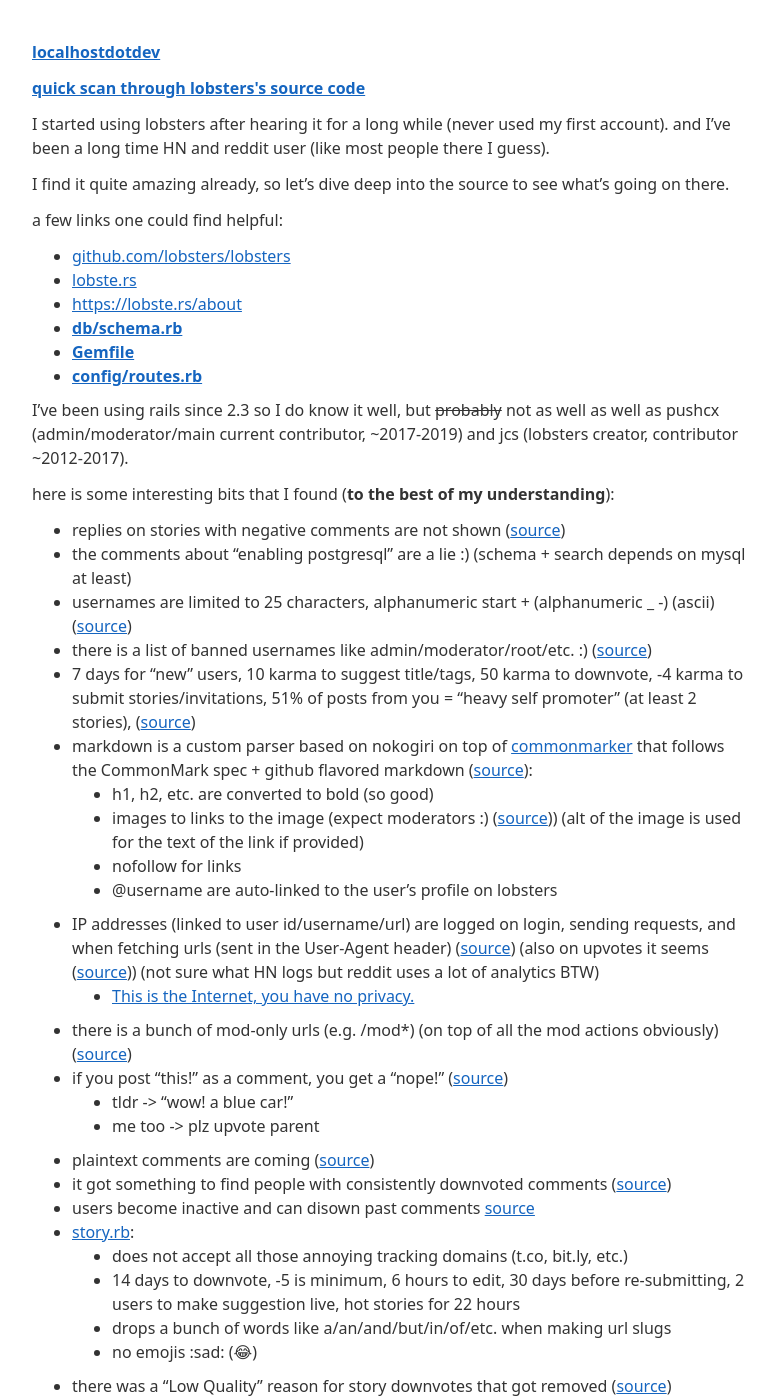
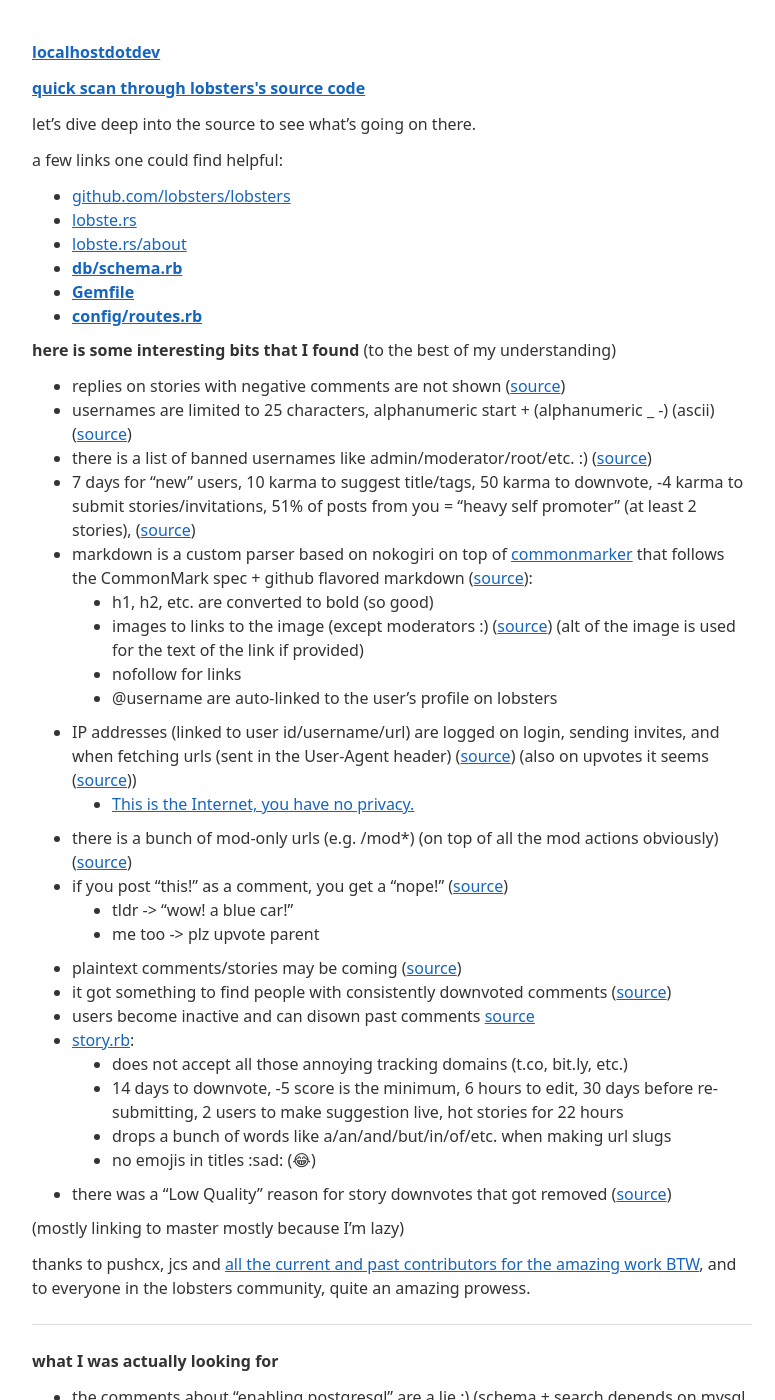
Before and after one commit to localhostdotdev/localhostdotdev.github.io, a Jekyll site: the page built from lobsters.md, in a window 1280 px wide and 1400 px high. Shown: the whole window, without its empty margins (248-1023 px from the left). Built offline with Jekyll 4.4.1, drawn with Linux system fonts in a browser that asks for light colours; some of the changed text lies outside the part shown.

Commit message:
boils the lobster

```diff
--- a/lobsters.md
+++ b/lobsters.md
@@ -3,47 +3,42 @@ title: quick scan through lobsters's source code
 layout: default
 ---
 
-I started using lobsters after hearing it for a long while (never used my first account). and I've been a long time HN and reddit user (like most people there I guess).
-
-I find it quite amazing already, so let's dive deep into the source to see what's going on there.
+let's dive deep into the source to see what's going on there.
 
 a few links one could find helpful:
 
 - [github.com/lobsters/lobsters](https://github.com/lobsters/lobsters)
 - [lobste.rs](https://lobste.rs)
-- [https://lobste.rs/about](lobste.rs/about)
+- [lobste.rs/about](https://lobste.rs/about)
 - **[db/schema.rb](https://github.com/lobsters/lobsters/blob/master/db/schema.rb)**
 - **[Gemfile](https://github.com/lobsters/lobsters/blob/master/Gemfile)**
 - **[config/routes.rb](https://github.com/lobsters/lobsters/blob/master/config/routes.rb)**
 
-I've been using rails since 2.3 so I do know it well, but ~~probably~~ not as well as well as pushcx (admin/moderator/main current contributor, ~2017-2019) and jcs (lobsters creator, contributor ~2012-2017).
-
-here is some interesting bits that I found (**to the best of my understanding**):
+**here is some interesting bits that I found**  (to the best of my understanding)
 
 - replies on stories with negative comments are not shown ([source](https://github.com/lobsters/lobsters/commit/02ed8c3783ca4d602cbfcc39d6df7dedd0460bc1))
-- the comments about "enabling postgresql" are a lie :) (schema + search depends on mysql at least)
 - usernames are limited to 25 characters, alphanumeric start + (alphanumeric _ -) (ascii) ([source](https://github.com/lobsters/lobsters/blob/master/app/models/user.rb#L78-L80))
 - there is a list of banned usernames like admin/moderator/root/etc. :) ([source](https://github.com/lobsters/lobsters/blob/master/app/models/user.rb#L103-L106))
 -  7 days for "new" users, 10 karma to suggest title/tags, 50 karma to downvote, -4 karma to submit stories/invitations, 51% of posts from you = "heavy self promoter" (at least 2 stories), ([source](https://github.com/lobsters/lobsters/blob/master/app/models/user.rb#L108-L127))
 - markdown is a custom parser based on nokogiri on top of [commonmarker](https://github.com/gjtorikian/commonmarker) that follows the CommonMark spec + github flavored markdown ([source](https://github.com/lobsters/lobsters/blob/master/extras/markdowner.rb)):
   - h1, h2, etc. are converted to bold (so good)
-  - images to links to the image (expect moderators :) ([source](https://github.com/lobsters/lobsters/commit/efe350581144019f25c8e69d826f14bc6e66ae08))) (alt of the image is used for the text of the link if provided)
+  - images to links to the image (except moderators :) ([source](https://github.com/lobsters/lobsters/commit/efe350581144019f25c8e69d826f14bc6e66ae08)) (alt of the image is used for the text of the link if provided)
   - nofollow for links
   - @username are auto-linked to the user's profile on lobsters
-- IP addresses (linked to user id/username/url) are logged on login, sending requests, and when fetching urls (sent in the User-Agent header) ([source](https://github.com/lobsters/lobsters/search?q=remote_ip&unscoped_q=remote_ip)) (also on upvotes it seems ([source](https://github.com/lobsters/lobsters/commit/0cea4d497cb5f86a8b623c880c650524b44b4255))) (not sure what HN logs but reddit uses a lot of analytics BTW)
+- IP addresses (linked to user id/username/url) are logged on login, sending invites, and when fetching urls (sent in the User-Agent header) ([source](https://github.com/lobsters/lobsters/search?q=remote_ip&unscoped_q=remote_ip)) (also on upvotes it seems ([source](https://github.com/lobsters/lobsters/commit/0cea4d497cb5f86a8b623c880c650524b44b4255)))
   - [This is the Internet, you have no privacy.](https://lobste.rs/privacy)
 - there is a bunch of mod-only urls (e.g. /mod\*) (on top of all the mod actions obviously) ([source](https://github.com/lobsters/lobsters/blob/d2963d4b80b47ac9f34bda65154a37cdde0a2174/app/controllers/mod_controller.rb))
 - if you post "this!" as a comment, you get a "nope!" ([source](https://github.com/lobsters/lobsters/blob/master/app/models/comment.rb#L50-L74))
   - tldr -> "wow! a blue car!"
   - me too -> plz upvote parent
-- plaintext comments are coming ([source](https://github.com/lobsters/lobsters/blob/master/app/models/comment.rb#L415))
+- plaintext comments/stories may be coming ([source](https://github.com/lobsters/lobsters/blob/master/app/models/comment.rb#L415))
 - it got something to find people with consistently downvoted comments ([source](https://github.com/lobsters/lobsters/blob/master/app/models/downvoted_commenters.rb))
 - users become inactive and can disown past comments [source](https://github.com/lobsters/lobsters/blob/master/app/models/inactive_user.rb)
 - [story.rb](https://github.com/lobsters/lobsters/blob/master/app/models/story.rb):
   - does not accept all those annoying tracking domains (t.co, bit.ly, etc.)
-  - 14 days to downvote, -5 is minimum, 6 hours to edit, 30 days before re-submitting, 2 users to make suggestion live, hot stories for 22 hours
+  - 14 days to downvote, -5 score is the minimum, 6 hours to edit, 30 days before re-submitting, 2 users to make suggestion live, hot stories for 22 hours
   - drops a bunch of words like a/an/and/but/in/of/etc. when making url slugs
-  - no emojis :sad: (😂)
+  - no emojis in titles :sad: (😂)
 - there was a "Low Quality" reason for story downvotes that got removed ([source](https://github.com/lobsters/lobsters/blob/master/app/models/vote.rb#L23))
 
 (mostly linking to master mostly because I'm lazy)
@@ -52,15 +47,16 @@ thanks to pushcx, jcs and [all the current and past contributors for the amazing
 
 ----
 
-what I was actually looking for:
+**what I was actually looking for**
 
+- the comments about "enabling postgresql" are a lie :) (schema + search depends on mysql at least)
 - all assets are through the asset pipeline
 - Gemfile is pretty minimalistic, nothing fancy except the [rotp](https://github.com/mdp/rotp)/[rqrcode](https://github.com/whomwah/rqrcode) security gems
   - [ruumba](https://github.com/ericqweinstein/ruumba), rubocop linting for erb, quite cool
 - activity has been quite stable and it has been open to contributors for a quite long time
 - issues/PRs are managed (e.g. not abandoned/ignored like most projects)
   - "Issues and PRs are typically reviewed Wednesday and some Thursday mornings"
-- "Feature requests are no longer being accepted, unless in the form of a pull request with code." (well said)
+  - "Feature requests are no longer being accepted, unless in the form of a pull request with code."
 - uses jquery/select2 and a bit of JS, nothing crazy, I would say "pragmatic" (no turbolinks)
 - long files instead of multiple files are preferred in most cases
 - no spring/bootsnap it seems (quite good idea as it's the source of 90% of my rails dev experience frustration)
@@ -74,7 +70,7 @@ what I was actually looking for:
   - mariadb actually :)
   - on xen on prgmr.com
   - postfix for mails, nginx, tarsnap, unicorn, a funny [vimrc](https://github.com/lobsters/lobsters-ansible/blob/master/roles/sysadm/templates/dot%2Ca/vimrc)
-- ruby 2.3 (just got EOL, trying to make nokogiri build, green tests, then posting a PR..., erf I would need mariadb/mysql for that)
+- ruby 2.3 (just got EOL)
   - most gems are close to latest
   - bundle-audit, nothing
   - brakeman has a lot of warnings (mostly false positive, might be worth checking them out though)
@@ -88,11 +84,15 @@ what I was actually looking for:
 - no redis cache / in-memory cache (except memoizing) (e.g. no Rails.cache)
 - `has_secure_password` (bcryt)
 
+having another web application that is still active and which source code I can almost read in ~2 hours is quite an amazing feat in itself.
+
+-------
+
 (where is my "deploy to heroku (and pay $Xk/month)" button :D)
 
 (never thought of having a comma in my directory names)
 
-having another web application that is still active and which source code I can almost read in ~2 hours is quite an amazing feat in itself.
+(one could think I would contribute, I may actually, but I kind of don't want to deal with mariadb/mysql (or docker/remote server with ansible))
 
 ---------
 
```
